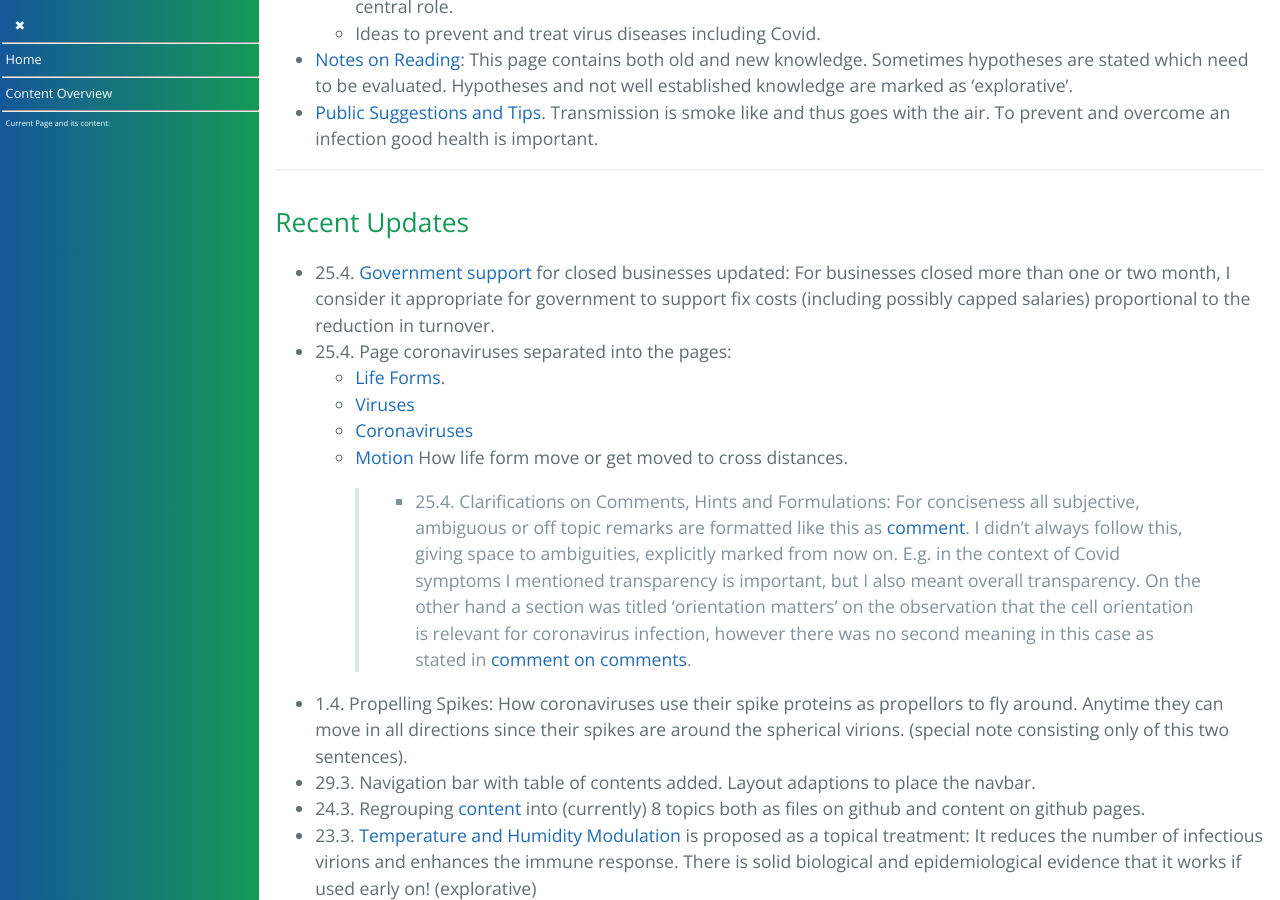
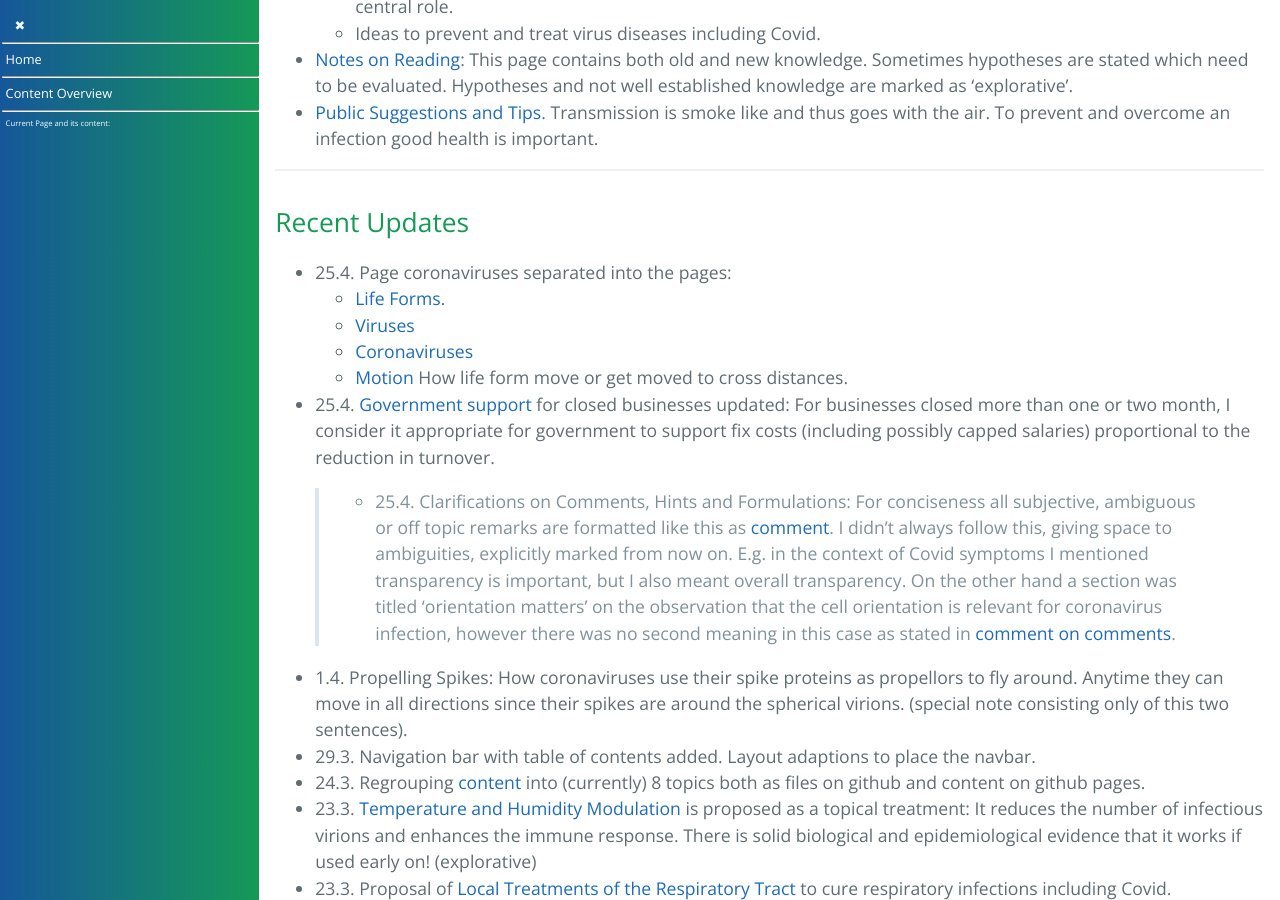
Before and after one commit to forestgrape/coronavirus, a Jekyll site: the page built from index.md, in a window 1280 px wide and 900 px high, scrolled down 445 px. Built offline with Jekyll 4.4.1, drawn with Linux system fonts in a browser that asks for light colours; our own code applies the rules of GitHub Pages for plain Markdown files.

Commit message:
updates section

```diff
--- a/index.md
+++ b/index.md
@@ -18,12 +18,13 @@
 ---
 
 ## Recent Updates
-- 25.4. [Government support](7_social/controlling.md#government-support) for closed businesses updated: For businesses closed more than one or two month, I consider it appropriate for government to support  fix costs (including possibly capped salaries) proportional to the reduction in turnover.
+
 - 25.4. Page coronaviruses separated into the pages:
   - [Life Forms](2_biological/life-forms.md).
   - [Viruses](2_biological/viruses.md)
   - [Coronaviruses](2_biological/coronavirus.md)
   - [Motion](./2_biological/motion.md) How life form move or get moved to cross distances.
+- 25.4. [Government support](7_social/controlling.md#government-support) for closed businesses updated: For businesses closed more than one or two month, I consider it appropriate for government to support  fix costs (including possibly capped salaries) proportional to the reduction in turnover.
  > - 25.4. Clarifications on Comments, Hints and Formulations: For conciseness all subjective, ambiguous or off topic remarks are formatted like this as [comment](#comments). I didn't always follow this, giving space to ambiguities, explicitly marked from now on. E.g. in the context of Covid symptoms I mentioned transparency is important, but I also meant overall transparency. On the other hand a section was titled 'orientation matters' on the observation that the cell orientation is relevant for coronavirus infection, however there was no second meaning in this case as stated in [comment on comments](#comment-on-comments).
 - 1.4. Propelling Spikes: How coronaviruses use their spike proteins as propellors to fly around. Anytime they can move in all directions since their spikes are around the spherical virions. (special note consisting only of this two sentences).
 - 29.3. Navigation bar with table of contents added. Layout adaptions to place the navbar.
```
